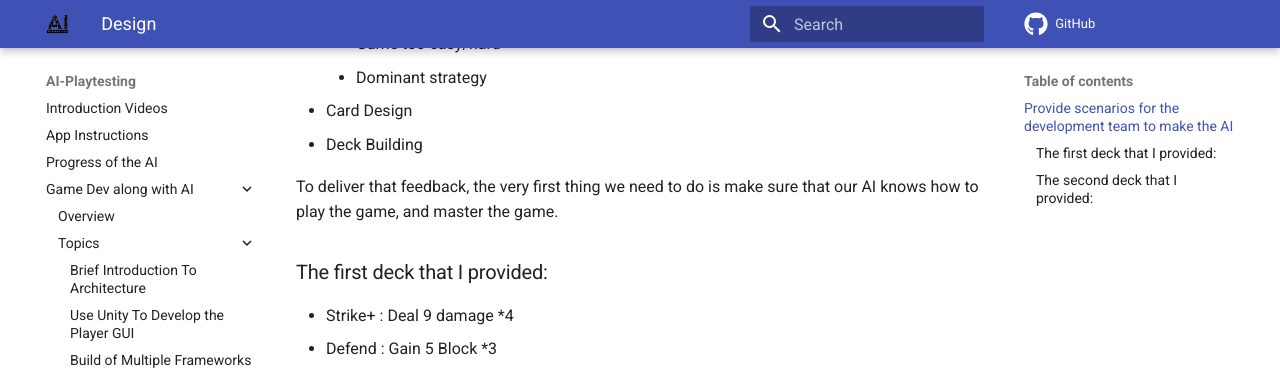
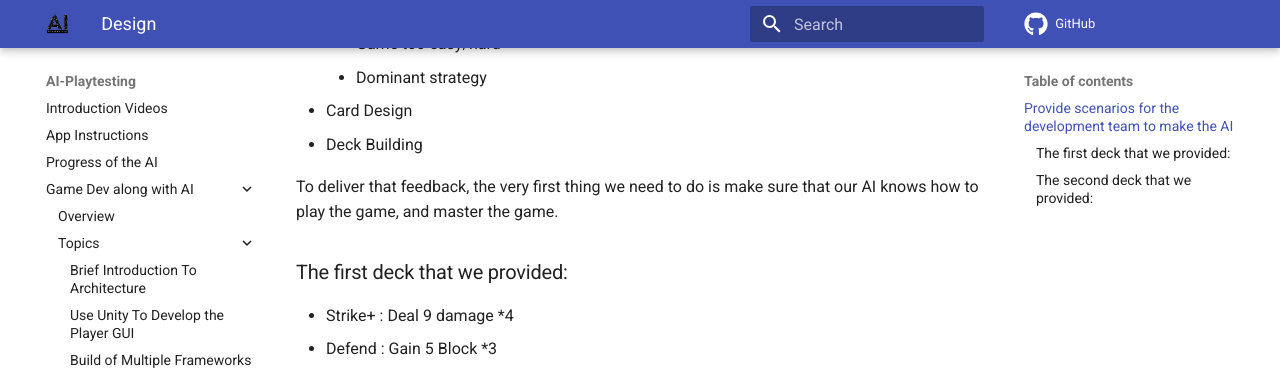
Before and after one commit to AIPlaytesting/web, an MkDocs documentation site: the page built from docs/design.md, in a window 1280 px wide and 1400 px high, scrolled down 409 px. Shown: the top 373 px of the window. Built offline with MkDocs 1.6.1 and Material for MkDocs 9.7.7, drawn with Linux system fonts in a browser that asks for light colours; comment, search, counter and statistics services are not loaded; some of the changed text lies outside the part shown.

```diff
--- a/docs/design.md
+++ b/docs/design.md
@@ -43,7 +43,7 @@ Valuable feedback includes:
 To deliver that feedback, the very first thing we need to do is make sure that our AI knows how to play the game, and master the game.
 
 
-### The first deck that I provided:
+### The first deck that we provided:
 
 
 
@@ -84,7 +84,7 @@ After changing to the current deck, a random bot will not work in this situation
 Our AI finally got nearly 90% of the win rate on this deck, however, it is still not willing to play flex before other attack cards. In the designer’s mind, we thought that always playing flex at the beginning of the turn is an obvious move. The AI is not following that.
 
 
-### The second deck that I provided:
+### The second deck that we provided:
 
 
 
```
Also changed, not shown: 1 other file.
